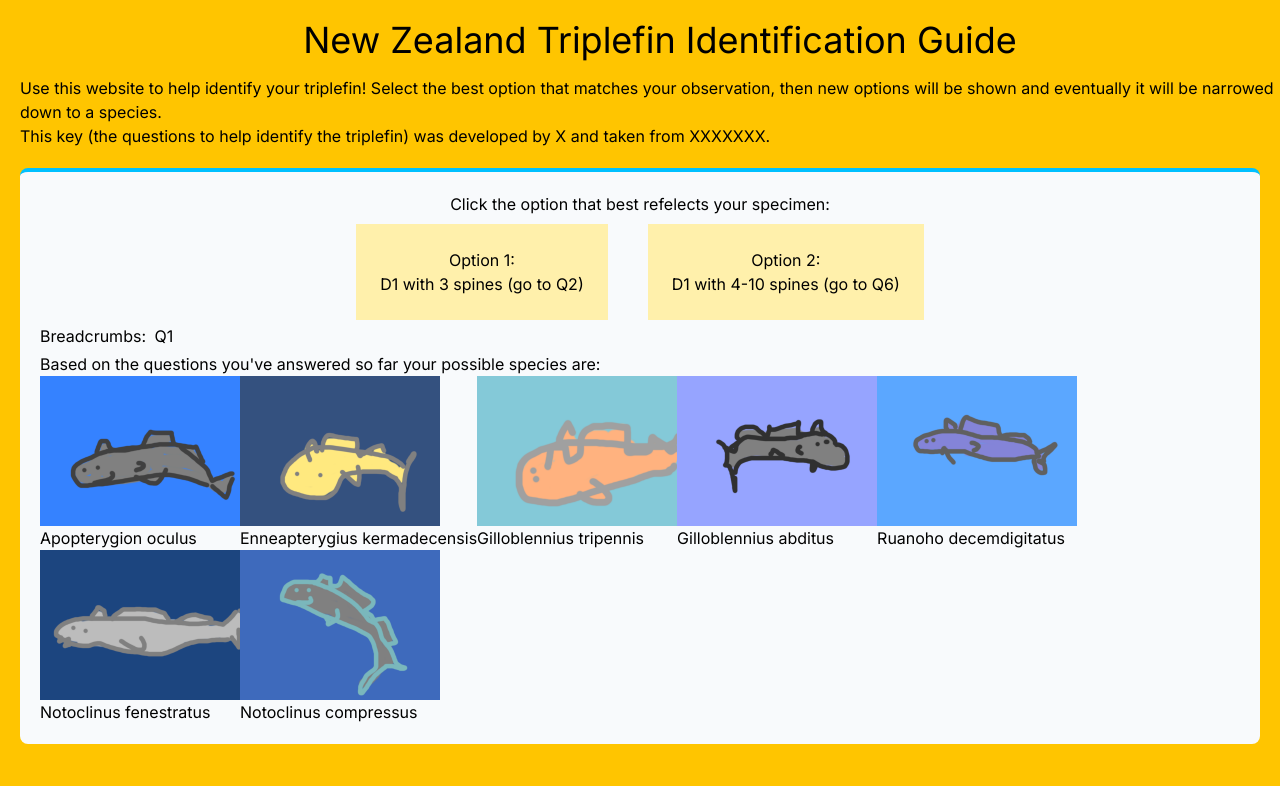
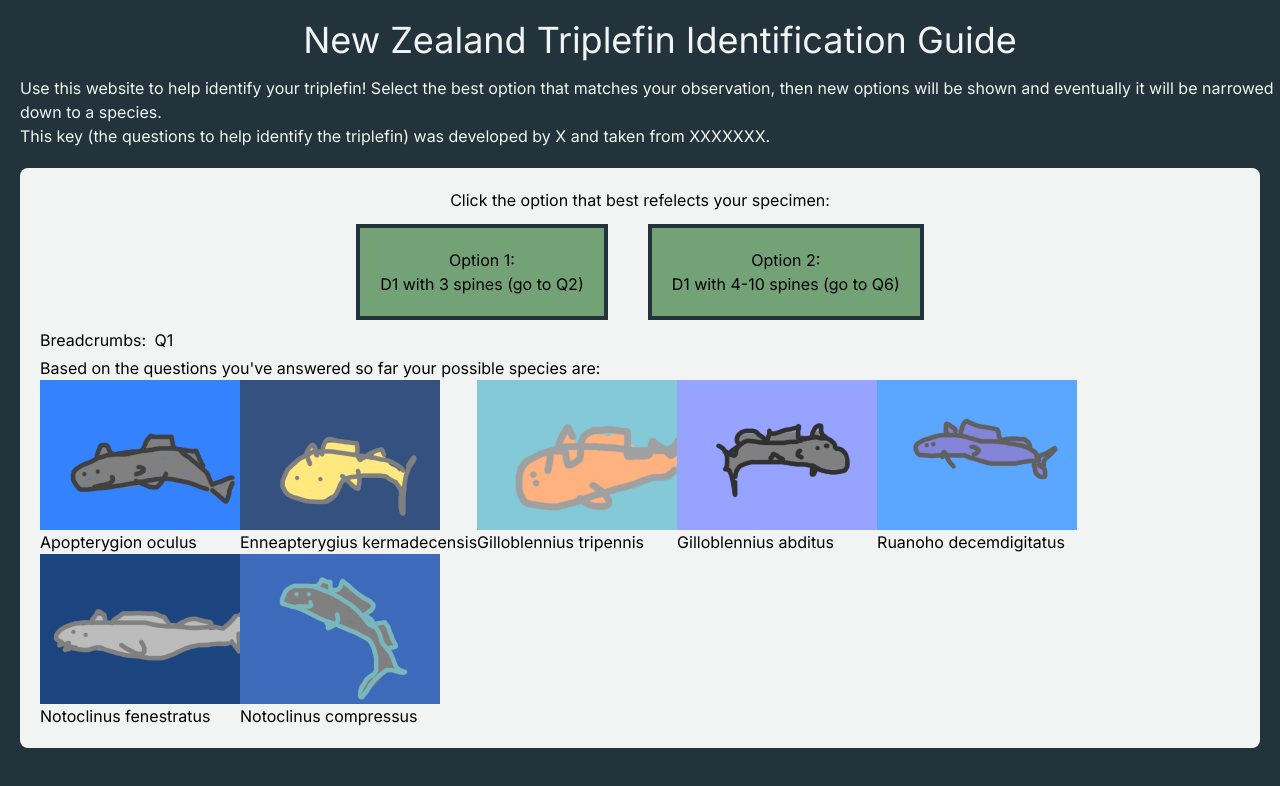
Before and after one commit to kelvinperrie/triplefin, a Next.js app in the folder keyapplication/keyapp/: page / in a window 1280 px wide. Shown: the top 786 px of the page. Built offline with nearby package versions, Linux system fonts and the light colour scheme.

Commit message:
figuring out how custom colours work in tailwind

```diff
--- a/keyapplication/keyapp/app/globals.css
+++ b/keyapplication/keyapp/app/globals.css
@@ -22,7 +22,7 @@ body {
       rgb(var(--background-end-rgb))
     )
     rgb(var(--background-start-rgb));
-    background-color: #ffc500;
+    background-color: #22333B;
 }
 
 @layer utilities {
--- a/keyapplication/keyapp/components/KeyComponent.js
+++ b/keyapplication/keyapp/components/KeyComponent.js
@@ -127,7 +127,7 @@ const KeyComponent = () => {
 
     return (
       <div>
-        <div className="w-full m-5">
+        <div className="w-full m-5 text-whitesmoke">
             <div className="text-center w-full  my-4 text-4xl">{welcomeText}</div>
             <div>
                 <p>
@@ -139,7 +139,7 @@ const KeyComponent = () => {
             </div>
         </div>
 
-        <div className="mx-5 p-5 bg-slate-50 border-t-4 rounded-lg border-accentColour" >
+        <div className="mx-5 p-5 bg-slate-50 rounded-lg bg-whitesmoke" >
             <OptionsDisplayComponent currentKeyStep={currentKeyStep} handleOptionClick={handle_stepClick}/>
             <div>
                 <HistoryComponent stepHistory={stepHistory} currentKeyStep={currentKeyStep} handle_breadcrumbClick={handle_breadcrumbClick}/>
--- a/keyapplication/keyapp/components/OptionsDisplayComponent.js
+++ b/keyapplication/keyapp/components/OptionsDisplayComponent.js
@@ -5,7 +5,7 @@ const OptionDisplayComponent = (props) => {
     const goToQuestionText = currentOption.idToMoveTo ? <span>(go to Q{currentOption.idToMoveTo})</span> : "";
 
     return (
-        <div className="max-w-[300px] mx-5 border-4 border-optionBgColour p-5 cursor-pointer bg-[#fff0ab]" onClick={function() { handleOptionClick(currentOption);}}>
+        <div className="max-w-[300px] mx-5 my-1 border-4 border-gunmetal p-5 cursor-pointer bg-asparagus" onClick={function() { handleOptionClick(currentOption);}}>
             <div className="">Option {index+1}:</div>
             {currentOption.text} {goToQuestionText}
         </div>
--- a/keyapplication/keyapp/tailwind.config.js
+++ b/keyapplication/keyapp/tailwind.config.js
@@ -14,7 +14,20 @@ module.exports = {
       },
       colors: {
         "accentColour" : '#00c0ff',
-        "optionBgColour" : "#fff0ab"
+        "optionBgColour" : "#fff0ab",
+        "darkBackground" : "#22333B",
+        "contentBackground" : "#F2F4F3",
+        "notSoDarkBackground" : "#7D7C7A",
+        "lightText" : "#F2F4F3",
+
+        "gunmetal" : "#22333B",
+        "whitesmoke" : "#F2F4F3",
+        "beaver" : "#A9927D",
+        "walnutbrown" : "#5E503F",
+
+        "asparagus" : "#72A276",
+
+        "cardBackground" : "#A9927D"
       }
     },
 
```
